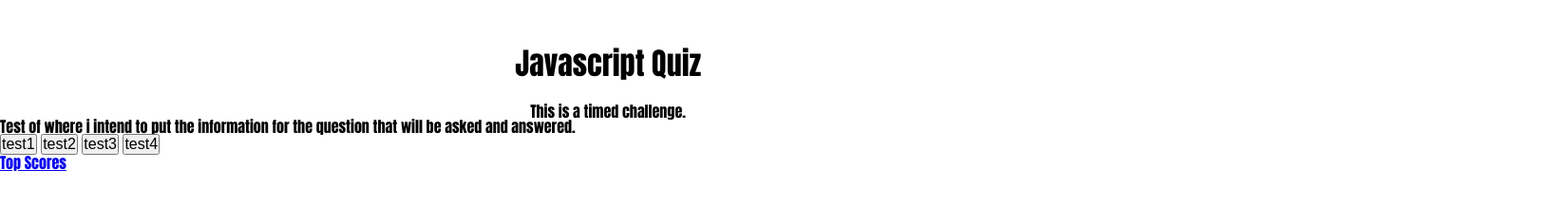
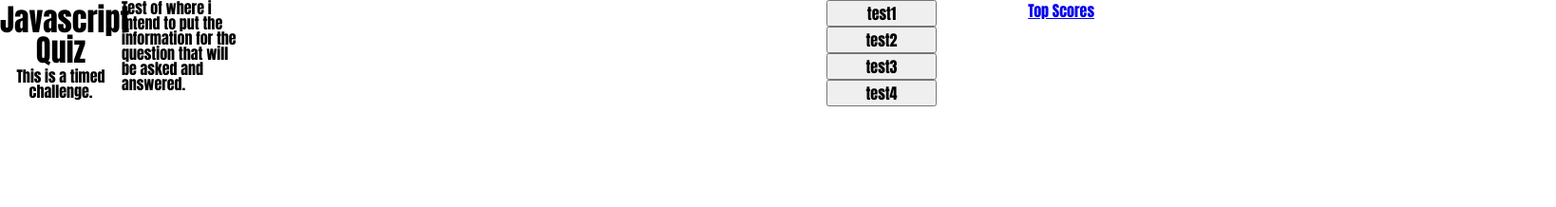
Before and after one commit to SteveWeed79/Javascript-quiz-project, a plain HTML site: page index.html in a window 1280 px wide. Shown: the whole page at 95% size, 1638 px wide, since content can reach past the window. Drawn offline with Linux system fonts and the light colour scheme.

Commit message:
Starting working with Grid.

```diff
--- a/assets/style.css
+++ b/assets/style.css
@@ -2,6 +2,7 @@
     box-sizing: border-box;
     font-family: Impact, Haettenschweiler, 'Arial Narrow Bold', sans-serif;
 }
+
 
 #header {
     display: flexbox;
@@ -11,11 +12,34 @@
     margin-top: 4%;
 }
 
+
 #titleAcc {
     display: flexbox;
     width: 100%;
     text-align: center;
     margin-top: 2%;
+    margin-bottom: 15%;
+}
+
+body {
+    display: grid;
+}
+
+.container {
+    grid-template-columns: 10% [col-start] 10% [col-start] 60% [col-start] 10% [col-start] 10% [col-start];
+
+}
+
+.button {
+    width: 15%;
+}
+
+.buttonHome {
+    display: flex;
+    width: 100%;
+    flex-direction: column;
+    margin-left: 80%;
+
 }
 
 .footerContainer {
@@ -24,6 +48,11 @@
 }
 
 .footer {
-    text-align: center;
+    flex: 1 0 auto;
+    width: 100%;
+
+    text-align: right;
+    margin-top: 2%;
+    color: silver;
 
 }
--- a/index.html
+++ b/index.html
@@ -14,12 +14,14 @@
     <h4 id="titleAcc">This is a timed challenge.</h4>
 </header>
 
-<body>
+<body class="container">
     <p>Test of where i intend to put the information for the question that will be asked and answered.</p>
-    <button type="button">test1</button>
-    <button type="button">test2</button>
-    <button type="button">test3</button>
-    <button type="button">test4</button>
+    <div class="buttonHome">
+        <button type="button" class="button">test1</button>
+        <button type="button" class="button">test2</button>
+        <button type="button" class="button">test3</button>
+        <button type="button" class="button">test4</button>
+    </div>
 </body>
 
 
@@ -29,8 +31,8 @@
 
 
 <footer>
-    <nav class="footerContainer">
-        <a href="#topScores" class="footer">Top Scores</a>
+    <nav class="footer">
+        <a href="#topScores">Top Scores</a>
     </nav>
 </footer>
 
```
